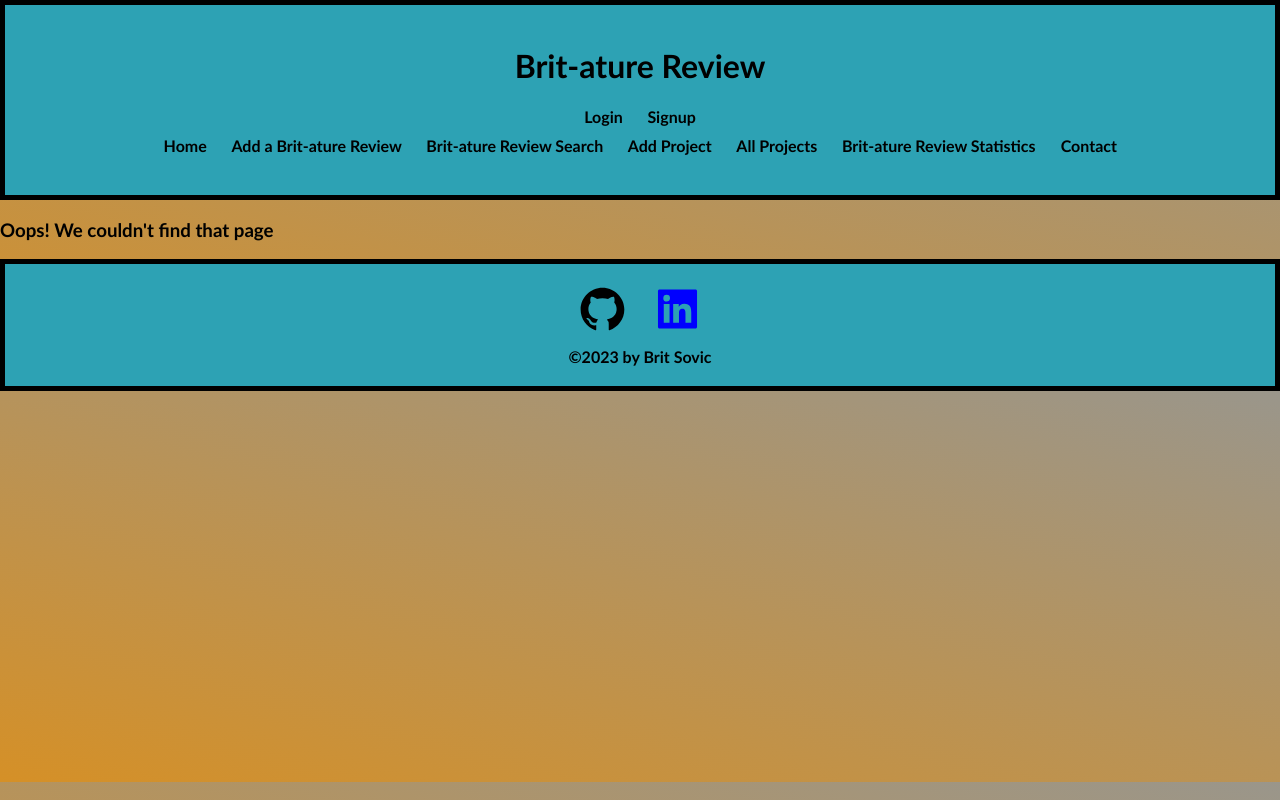
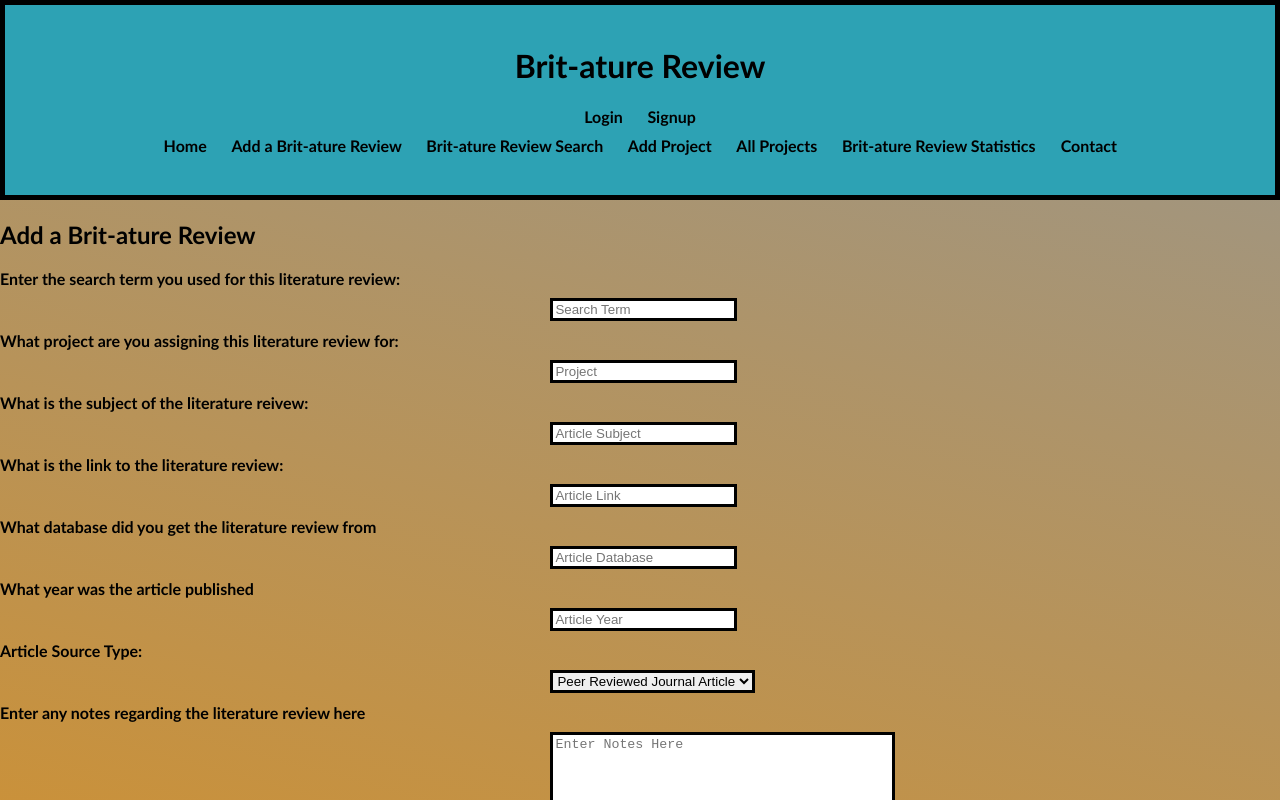
Before and after one commit to bsovic23/literature-review, a React (Create React App) app in the folder client/: page /single-entry in a window 1280 px wide. Shown: the top 800 px of the page. Built offline with nearby package versions, Linux system fonts and the light colour scheme.

Commit message:
added single entry page

```diff
--- a/client/src/App.js
+++ b/client/src/App.js
@@ -19,6 +19,7 @@ import Signup from './pages/Signup';
 import AddProject from './pages/AddProject';
 import Contact from './pages/Contact';
 import Stats from './pages/Stats';
+import SingleLitEntry from './pages/SingleLitEntry';
 
 // Application
 function App() {
@@ -61,6 +62,10 @@ function App() {
               element={<Signup />}
               />
               <Route
+              path="/single-entry"
+              element={<SingleLitEntry />}
+              />
+              <Route
               path="/project"
               element={<Project />}
               />
--- a/client/src/components/Header/index.js
+++ b/client/src/components/Header/index.js
@@ -34,7 +34,7 @@ const Header = () => {
           </nav>
           <div class="header-nav">
             <div><Link to="/" style={{textDecoration: 'none', color: 'black'}}>Home</Link></div>
-            <div>Add a Brit-ature Review</div>
+            <div><Link to="/single-entry" style={{textDecoration: 'none', color: 'black'}}>Add a Brit-ature Review</Link></div>
             <div>Brit-ature Review Search</div>
             <div><Link to="/addproject" style={{textDecoration: 'none', color: 'black'}}>Add Project</Link></div>
             <div><Link to="/project" style={{textDecoration: 'none', color: 'black'}}>All Projects</Link></div>
--- a/client/src/pages/SingleLitEntry.js
+++ b/client/src/pages/SingleLitEntry.js
@@ -0,0 +1,17 @@
+import React from 'react';
+
+import LitReviewForm from '../components/LitReviewForm';
+
+function SingleLitEntry() {
+    return(
+        <section>
+            <h1>Add a Brit-ature Review</h1>
+
+            <div>
+                <LitReviewForm />
+            </div>
+        </section>
+    )
+};
+
+export default SingleLitEntry;
```
